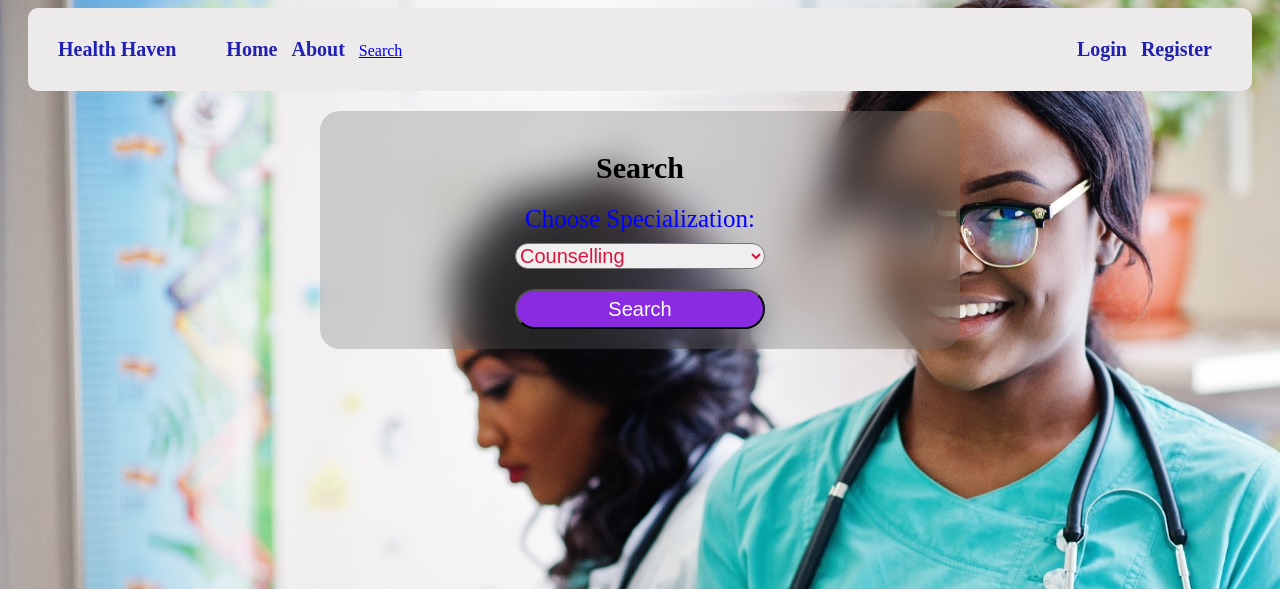
After one commit to AzorAha1/Health-Haven, a Flask app: page /search in a window 1280 px wide. The commit adds this page. Shown: the top 589 px of the page. Run offline with Flask 3, Linux system fonts and the light colour scheme.

Commit message:
Search page

```diff
--- a/backend/app.py
+++ b/backend/app.py
@@ -60,6 +60,10 @@ def register():
 def about():
     """This brings a user to the about page of the app"""
     return render_template('about.html', title='Home')
+@app.route('/search', methods=['GET'])
+def search():
+    """Returns information that matches the parameters"""
+    return render_template('search.html', title='Search')
 
 if __name__ == "__main__":
     app.run(host='0.0.0.0', port=5030, debug=True)
--- a/frontend/styles/content.css
+++ b/frontend/styles/content.css
@@ -1,5 +1,5 @@
 .content-box {
-    background-color: #7070701a;
+    background-color: #70707048;
     padding: 20px;
     width: 600px;
     height: auto; /* Adjusted height to accommodate content */
@@ -13,10 +13,11 @@
 }
 .design-font {
     font-size: 25px;
-    color: black;
+    color: blue;
     padding-bottom: 10px;
 }
 .design-field {
+    color: crimson;
     font-size: 20px;
     margin-bottom: 10px;
     border-radius: 20px;
@@ -27,12 +28,12 @@
     height: 40px;
     font-size: 20px;
     border-radius: 20px;
-    background-color: black;
+    background-color: blueviolet;
     color: white;
 }
 .title {
     font-size: 30px;
-    color: black;
+    color: blue (0, 0, 0);
     justify-content: baseline;
     text-align: center;
     margin-bottom: 20px;
--- a/frontend/templates/default.html
+++ b/frontend/templates/default.html
@@ -18,6 +18,7 @@
             <div class="nav-bio">
                 <a href="{{ url_for('home') }}" class="nav-item">Home</a>
                 <a href="{{ url_for('about') }}" class="nav-item">About</a>
+                <a href="{{ url_for('search') }}" class="nav_item">Search</a>
             </div>
             <div class="nav-reg">
                 <a href="{{ url_for('login') }}" class="nav-item">Login</a>
--- /dev/null
+++ b/frontend/templates/search.html
@@ -0,0 +1,19 @@
+{% extends 'default.html' %}
+
+{% block content %}
+    <div class="content-box">
+        <h1 class="title">Search</h1>
+        <form action="{{ url_for('search') }}" method="GET">
+            <label for="specialization" class="design-font">Choose Specialization:</label>
+            <select name="specialization" id="specialization" class="design-field">
+                <option value="counselling">Counselling</option>
+                <option value="general-medicine">General Medicine</option>
+                <option value="endocrinology">Endocrinology</option>
+                <option value="physiotherapy">Physiotherapy</option>
+                <option value="dermatology">Dermatology</option>
+                <option value="dentistry">Dentistry</option>
+            </select>
+            <input type="submit" value="Search" class="submit-design">
+        </form>
+    </div>
+{% endblock %}
```
